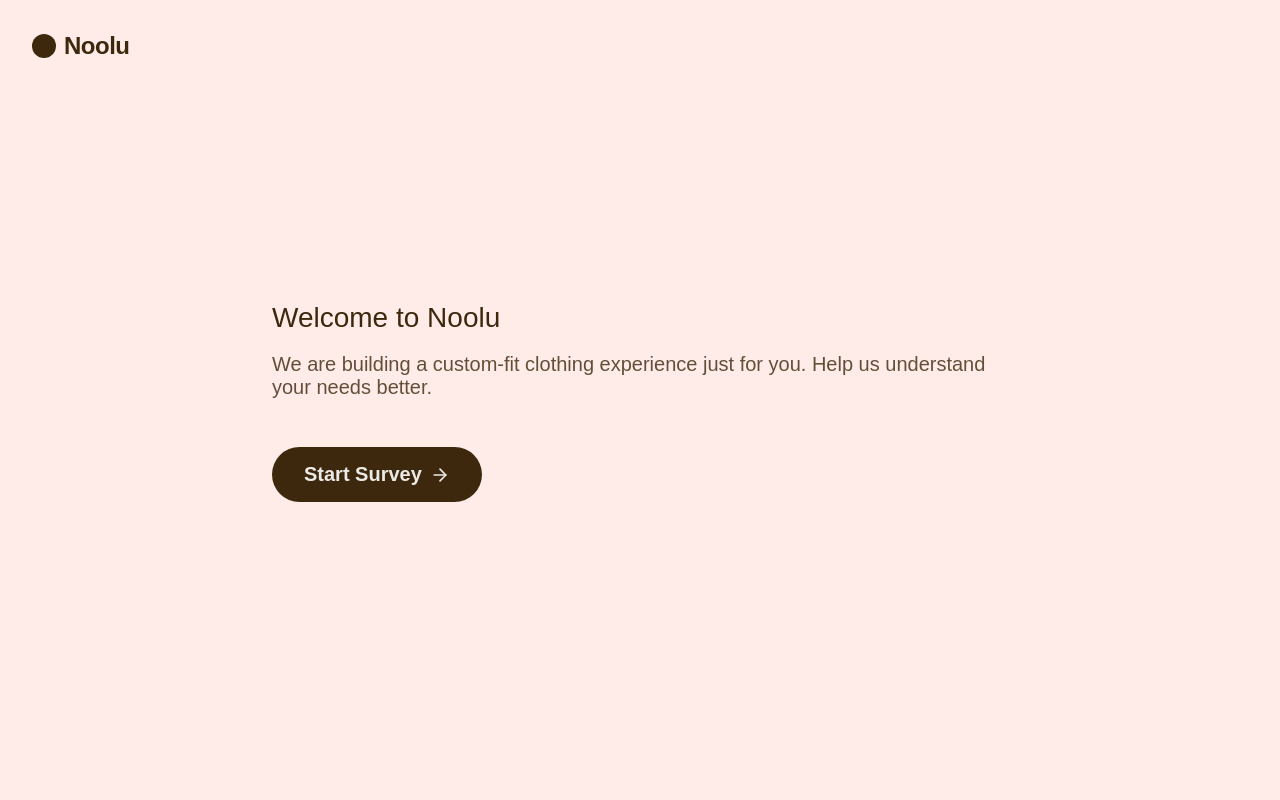
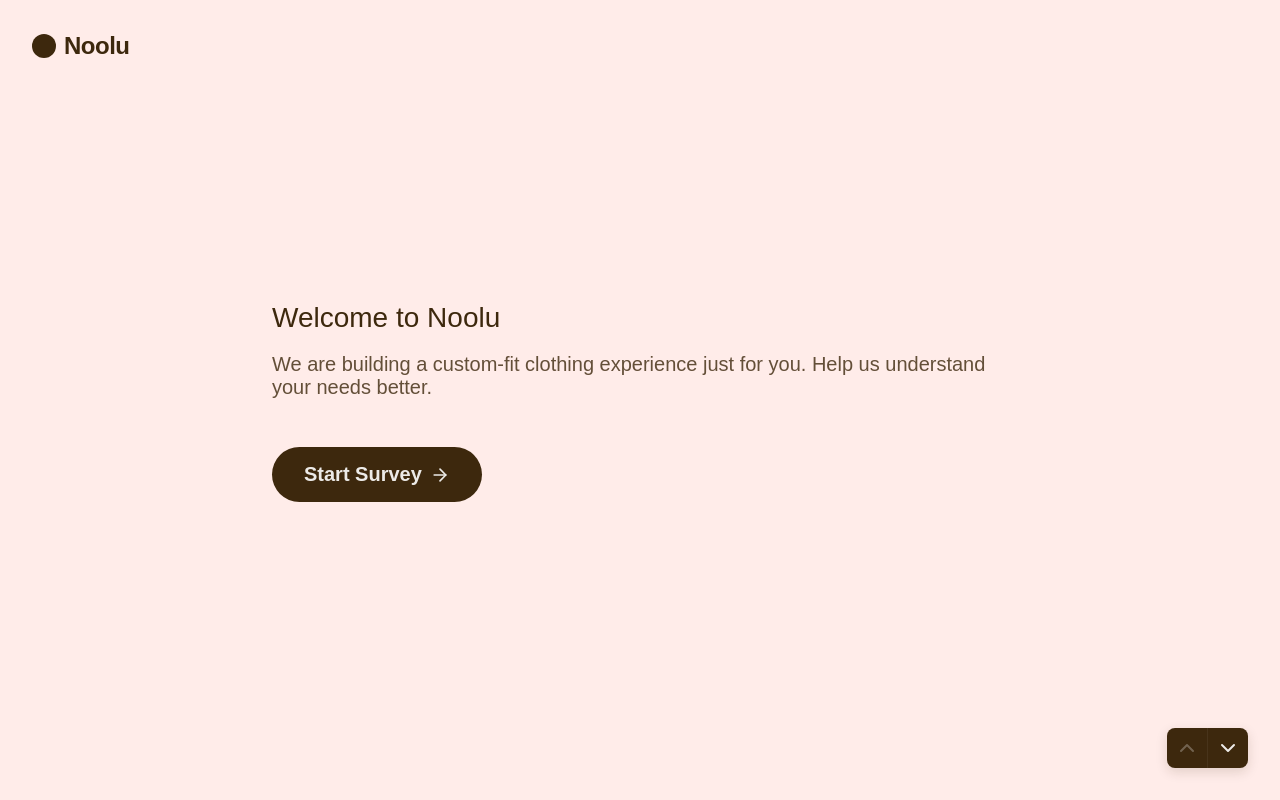
Before and after one commit to ASHLIN-BIJU/NOOLU, a React (Vite) app: page / in a window 1280 px wide. Built offline with nearby package versions, Linux system fonts and the light colour scheme; a web font is replaced by a local one.

Commit message:
Add navigation arrows and thicker progress bar

```diff
--- a/src/App.jsx
+++ b/src/App.jsx
@@ -1,6 +1,6 @@
 import React, { useState, useEffect } from 'react';
 import { motion, AnimatePresence } from 'framer-motion';
-import { ArrowRight, Check, CheckCircle2 } from 'lucide-react';
+import { ArrowRight, Check, CheckCircle2, ChevronUp, ChevronDown } from 'lucide-react';
 import './index.css';
 
 // === GOOGLE FORMS CONFIGURATION ===
@@ -93,6 +93,14 @@ function App() {
         if (q.type === 'intro') nextStep();
         if (q.type === 'text' && textInput) submitForm();
       }
+      if (e.key === 'ArrowUp') {
+        e.preventDefault();
+        prevStep();
+      }
+      if (e.key === 'ArrowDown') {
+        e.preventDefault();
+        nextStep();
+      }
     };
     window.addEventListener('keydown', handleKeyDown);
     return () => window.removeEventListener('keydown', handleKeyDown);
@@ -106,6 +114,12 @@ function App() {
   const nextStep = () => {
     if (currentStep < QUESTIONS.length - 1) {
       setCurrentStep(currentStep + 1);
+    }
+  };
+
+  const prevStep = () => {
+    if (currentStep > 0) {
+      setCurrentStep(currentStep - 1);
     }
   };
 
@@ -246,6 +260,19 @@ function App() {
           </motion.div>
         </AnimatePresence>
       </div>
+
+      {!isSubmitted && (
+        <div className="bottom-nav">
+          <div className="nav-arrows">
+            <button className="nav-arrow" onClick={prevStep} disabled={currentStep === 0} aria-label="Previous question">
+              <ChevronUp size={24} />
+            </button>
+            <button className="nav-arrow" onClick={nextStep} disabled={currentStep === QUESTIONS.length - 1} aria-label="Next question">
+              <ChevronDown size={24} />
+            </button>
+          </div>
+        </div>
+      )}
     </>
   );
 }
--- a/src/index.css
+++ b/src/index.css
@@ -199,7 +199,7 @@ body {
   position: absolute;
   top: 0;
   left: 0;
-  height: 4px;
+  height: 6px;
   background-color: var(--text-color);
   transition: width 0.3s ease;
 }
@@ -211,3 +211,46 @@ body {
   align-items: center;
   gap: 1.5rem;
 }
+
+.bottom-nav {
+  position: fixed;
+  bottom: 2rem;
+  right: 2rem;
+  display: flex;
+  align-items: center;
+  gap: 1rem;
+  z-index: 100;
+}
+
+.nav-arrows {
+  display: flex;
+  background-color: var(--text-color);
+  border-radius: 8px;
+  overflow: hidden;
+  box-shadow: 0 4px 12px rgba(61, 40, 13, 0.15);
+}
+
+.nav-arrow {
+  display: flex;
+  align-items: center;
+  justify-content: center;
+  background: transparent;
+  border: none;
+  color: var(--button-text);
+  padding: 0.5rem;
+  cursor: pointer;
+  transition: background-color 0.2s ease, opacity 0.2s ease;
+}
+
+.nav-arrow:hover:not(:disabled) {
+  background-color: rgba(255, 255, 255, 0.1);
+}
+
+.nav-arrow:disabled {
+  opacity: 0.3;
+  cursor: not-allowed;
+}
+
+.nav-arrow:first-child {
+  border-right: 1px solid rgba(255, 255, 255, 0.2);
+}
```
